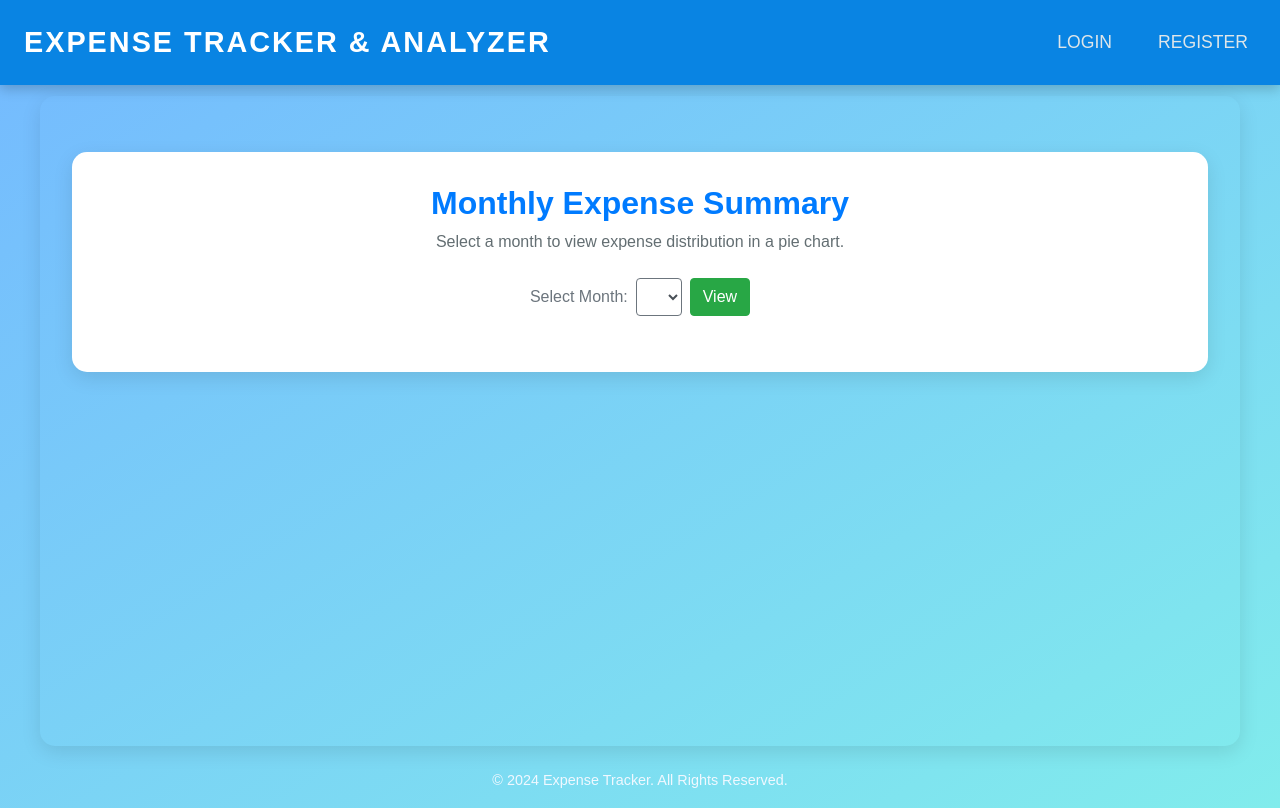
After one commit to tashigarg19928/CS531Project, a Flask app: template templates/expenses_by_month.html in a window 1280 px wide. The commit adds this page. Run offline with Flask 3, Linux system fonts and the light colour scheme; the template is opened without the code that fills it, so the values that code supplies are empty; some libraries are stand-ins or nearby versions.

Commit message:
Adding expenses by month

```diff
--- a/templates/base.html
+++ b/templates/base.html
@@ -55,7 +55,7 @@
             border-radius: 15px;
             box-shadow: 0 6px 20px rgba(0, 0, 0, 0.1); /* Smooth shadow for sharp view */
             padding: 2rem;
-            margin-top: 2rem;
+            margin-top: 40px;
         }
 
         h1, h2, h3, h4, h5, h6 {
--- /dev/null
+++ b/templates/expenses_by_month.html
@@ -0,0 +1,115 @@
+{% extends "base.html" %}
+
+{% block title %}Monthly Expense Summary{% endblock %}
+
+{% block content %}
+<div class="container mt-4">
+    <!-- Header Section -->
+    <div class="text-center mb-4">
+        <h2 class="text-primary">Monthly Expense Summary</h2>
+        <p>Select a month to view expense distribution in a pie chart.</p>
+    </div>
+
+    <!-- Dropdown Section -->
+    <div class="d-flex justify-content-center mb-4">
+        <form method="POST" class="form-inline">
+            <label for="month" class="mr-2 text-muted">Select Month:</label>
+            <select name="month" id="month" class="form-control mr-2">
+                {% for month in all_months %}
+                <option value="{{ month }}" {% if month == selected_month %}selected{% endif %}>
+                    {{ month }}
+                </option>
+                {% endfor %}
+            </select>
+            <button type="submit" class="btn btn-success">View</button>
+        </form>
+    </div>
+
+    <!-- Pie Chart Section -->
+    {% if selected_month %}
+    <div class="card shadow-sm p-3 mb-4">
+        <div class="text-center mb-2">
+            <h4 class="text-info">Expenses for {{ selected_month }}</h4>
+        </div>
+        <div class="text-center">
+            <canvas id="expenseChart" width="300" height="300"></canvas>
+        </div>
+    </div>
+    {% endif %}
+</div>
+
+<!-- JS Section -->
+<script src="https://cdn.jsdelivr.net/npm/chart.js"></script>
+<script>
+    {% if selected_month %}
+    const ctx = document.getElementById('expenseChart').getContext('2d');
+    const expenseData = {{ expense_data | tojson }};
+    const expenseChart = new Chart(ctx, {
+        type: 'pie',
+        data: {
+            labels: Object.keys(expenseData),
+            datasets: [{
+                label: 'Expense Distribution',
+                data: Object.values(expenseData),
+                backgroundColor: [
+                    '#FF6B6B', '#FF9F43', '#1DD1A1', '#54B949',
+                    '#48DBFB', '#FFC300', '#6A5ACD', '#FF1493'
+                ],
+                borderWidth: 2,
+                hoverOffset: 4
+            }]
+        },
+        options: {
+            responsive: true,
+            maintainAspectRatio: false,
+            plugins: {
+                legend: { position: 'right' },
+                tooltip: { enabled: true }
+            }
+        }
+    });
+    {% endif %}
+</script>
+
+<style>
+    /* General styles */
+    body {
+        font-family: Arial, sans-serif;
+    }
+
+    h2 {
+        color: #333;
+    }
+
+    select.form-control {
+        border: 1px solid #6c757d;
+    }
+
+    button.btn-success {
+        transition: background-color 0.2s ease;
+    }
+
+    button.btn-success:hover {
+        background-color: #45a049;
+    }
+
+    canvas {
+        max-width: 300px;
+        max-height: 300px;
+        margin: auto;
+    }
+
+    .card {
+        border: none;
+        box-shadow: 0 2px 4px rgba(0, 0, 0, 0.2);
+    }
+
+    .container {
+        max-width: 1200px;
+    }
+
+    .text-info {
+        color: #17a2b8;
+    }
+</style>
+{% endblock %}
--- a/templates/home.html
+++ b/templates/home.html
@@ -111,6 +111,12 @@
             </a>
         </div>
         <div class="card">
+            <a href="{{ url_for('expenses_by_month') }}">
+                <img src="{{ request.url_for('static', path='icons/icon-piechart.png') }}" alt="Monthly Expense Summary">
+                <p>Monthly Expense Summary</p>
+            </a>
+        </div>
+        <div class="card">
             <a href="{{ url_for('predict_expenses') }}">
                 <img src="{{ request.url_for('static', path='icons/icons8-graph-64.png') }}" alt="Predict Expenses">
                 <p>Predict Expenses</p>
```
Also changed, not shown: app1.py (+44 -1 lines), models.py (+64 -0 lines), static/icons/icon-piechart.png (added).
